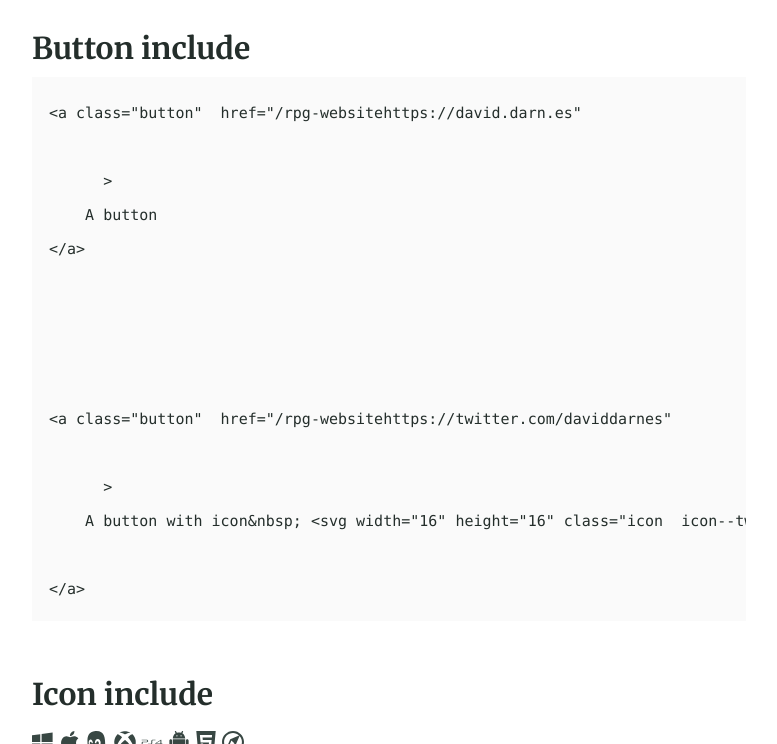
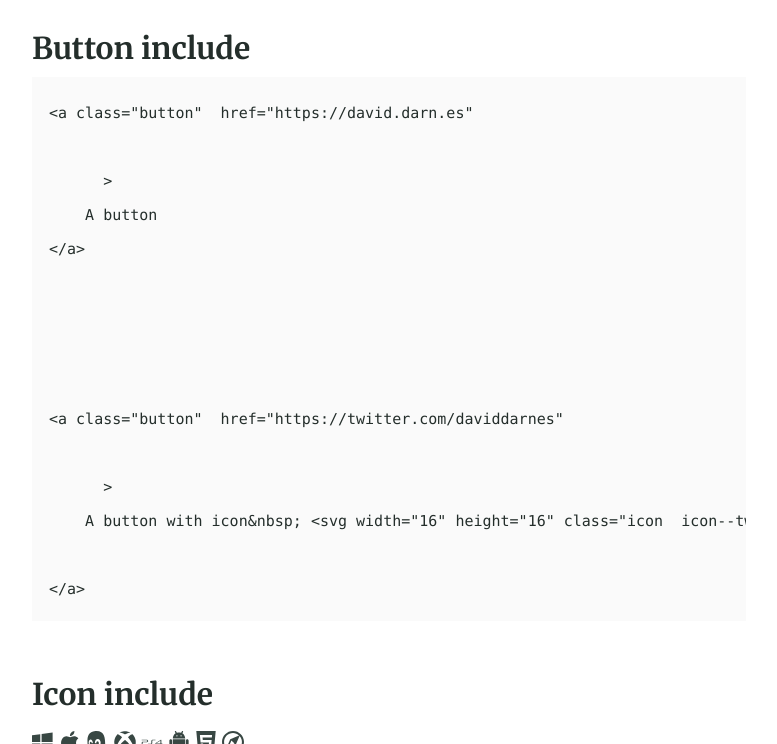
Before and after one commit to mundusnine/mundusnine.github.io, a Jekyll site: the page built from elements.md, in a window 1280 px wide and 900 px high, scrolled down 3712 px, cut to the strip 156-900 px from the top of the window. Shown: the whole strip, without its empty margins (32-809 px from the left). Built offline with Jekyll 4.4.1, drawn with Linux system fonts in a browser that asks for light colours; our own code applies the rules of GitHub Pages for plain Markdown files.

Commit message:
Should solve issues

```diff
--- a/_config.yml
+++ b/_config.yml
@@ -87,8 +87,8 @@ lang: en-US # Set the site language
 title: "Rainbow Puke Games" # Site name or title, also used in jekyll-seo-tag
 logo: "/assets/logo.svg" # Site logo, also used in jekyll-seo-tag
 description: "Indie dev studio based in Canada" # Site description and default description, also used in jekyll-seo-tag
-url: "https://mundusnine.gitlab.io" # Site url, also used in jekyll-seo-tag
-baseurl: "/rpg-website"
+url: "https://mundusnine.github.io" # Site url, also used in jekyll-seo-tag
+baseurl: ""
 repo: "https://github.com/daviddarnes/alembic"
 email: "me@daviddarnes.com"
 # disqus: "alembic-1" # Blog post comments, uncomment the option and set the site ID from your Disqus account
```
